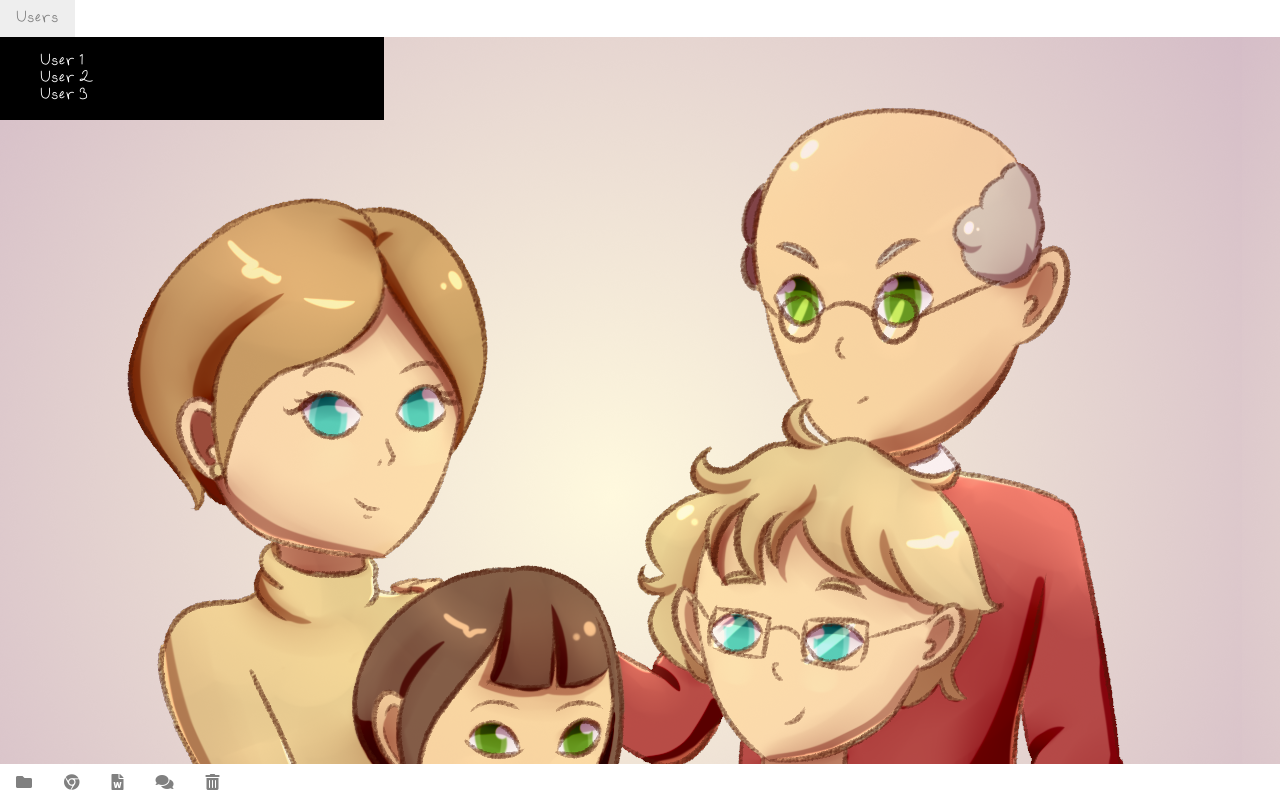
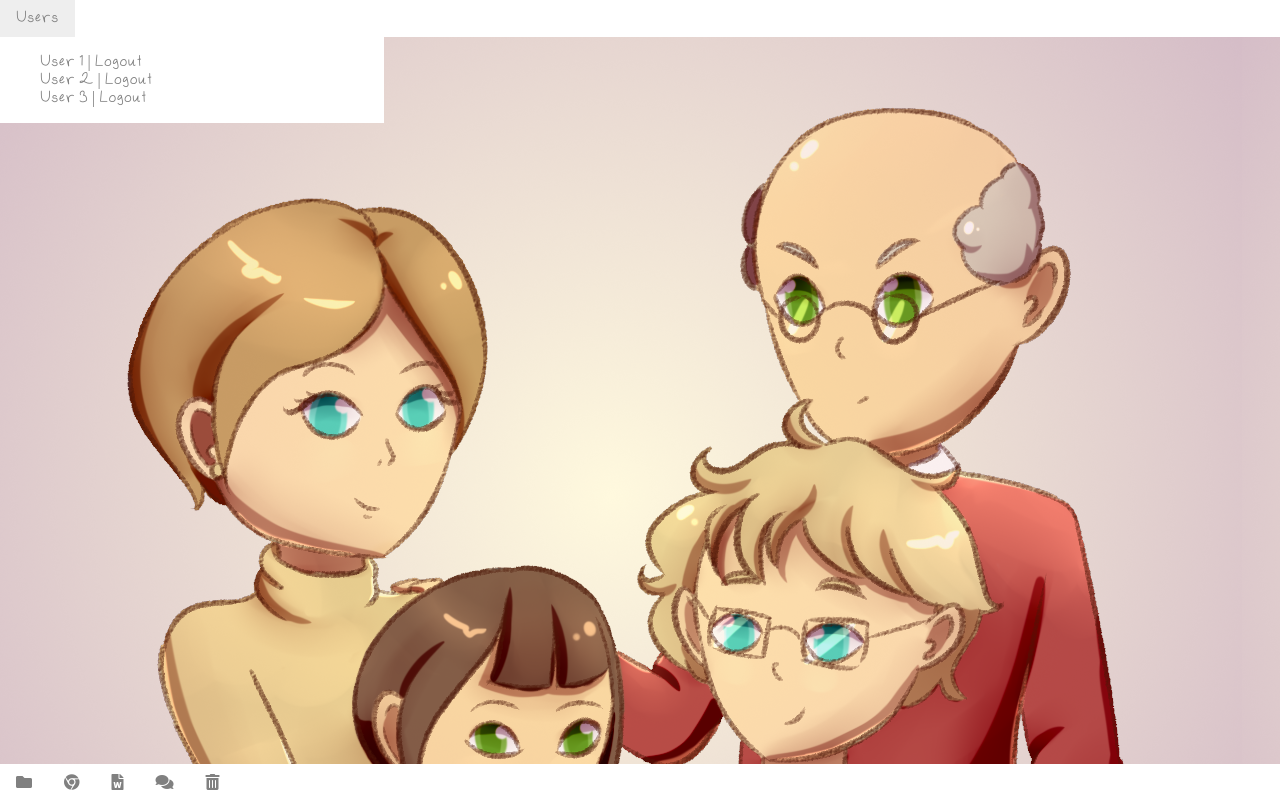
Before and after one commit to hlehv/pointandclick, a React (Create React App) app in the folder client/: page / in a window 1280 px wide. Both pictures are taken after a click on the item "Users". Built offline with nearby package versions, Linux system fonts and the light colour scheme.

Commit message:
User logout and styling the topbar

```diff
--- a/client/src/App.js
+++ b/client/src/App.js
@@ -10,7 +10,7 @@ class App extends React.Component {
 
   render() {
     if(this.state.loggedIn){
-      return <Desktop />;
+      return <Desktop logout={this.logout}/>;
     } else {
       return this.renderLogIn();
     }
@@ -29,6 +29,11 @@ class App extends React.Component {
       loggedIn: true
     })
   }
+  logout = () => {
+    this.setState({
+      loggedIn: false
+    });
+  }
 
 }
 export default App;
--- a/client/src/GuiElements/Dock/Dock.js
+++ b/client/src/GuiElements/Dock/Dock.js
@@ -20,8 +20,18 @@ class Dock extends React.Component {
     );
   }
   openApplication = (component, app) => {
-    component.target.className.includes("active") ?
-      component.target.className += "" : component.target.className += " active";
+    if(this.state.currentlyOpen != null) {
+      if(this.state.currentlyOpen.className.includes("active")) {
+        this.state.currentlyOpen.className = this.state.currentlyOpen.className.replace("active", "");//component.target.className += "";
+        component.target.className += " active";
+
+        //this.state.currentlyOpen
+        console.log("REMOVING INDICATOR ON CURRENTLY OPEN APP");
+      } else {
+        console.log("NO APPS OPEN");
+      }
+    }
+
     this.setState({ currentlyOpen: component.target });
     this.props.openApplication(app);
   }
--- a/client/src/GuiElements/TopBar/Menus/UsersMenu/UsersMenu.css
+++ b/client/src/GuiElements/TopBar/Menus/UsersMenu/UsersMenu.css
@@ -1,5 +1,5 @@
 .users-menu {
-    background-color: black;
+    background-color: white;
     float: left;
     width: 30%;
 }
@@ -7,5 +7,5 @@
     list-style-type: none;
 }
 .users-menu ul li {
-    color: white;
+    color: gray;
 }
--- a/client/src/GuiElements/TopBar/Menus/UsersMenu/UsersMenu.js
+++ b/client/src/GuiElements/TopBar/Menus/UsersMenu/UsersMenu.js
@@ -6,9 +6,9 @@ class UsersMenu extends React.Component {
         return (
             <div className="users-menu">
                 <ul>
-                    <li>User 1</li>
-                    <li>User 2</li>
-                    <li>User 3</li>
+                    <li>User 1 | <span className="logout" onClick={() => this.props.logout()}>Logout</span></li>
+                    <li>User 2 | <span className="logout" onClick={() => this.props.logout()}>Logout</span></li>
+                    <li>User 3 | <span className="logout" onClick={() => this.props.logout()}>Logout</span></li>
                 </ul>
             </div>
         );
--- a/client/src/GuiElements/TopBar/TopBar.css
+++ b/client/src/GuiElements/TopBar/TopBar.css
@@ -24,6 +24,9 @@
 .top-bar .active {
     border-bottom: 2.5px solid white;
 }
+.top-bar .logout:hover {
+    text-decoration: underline;
+}
 .top-bar li:hover {
     background-color: #EEE;
     cursor: pointer;
--- a/client/src/GuiElements/TopBar/TopBar.js
+++ b/client/src/GuiElements/TopBar/TopBar.js
@@ -5,7 +5,7 @@ import { UsersMenu } from "./Menus";
 class TopBar extends React.Component {
     state = {
         tabs: {
-            "Users": <UsersMenu />
+            "Users": <UsersMenu logout={this.props.logout} />
         },
         openMenu: null
     };
--- a/client/src/Screens/Desktop/Desktop.js
+++ b/client/src/Screens/Desktop/Desktop.js
@@ -16,8 +16,9 @@ class Desktop extends React.Component {
         return (
             <div className="desktop">
                 <div className="background" style={styles.background}></div>
+
                 {/* <Sidebar /> */}
-                <TopBar />
+                <TopBar logout={this.props.logout}/>
                 <Dock openApplication={this.startApplication} closeApplication={this.closeApplication}/>
                 { this.state.openApp }
             </div>
```
